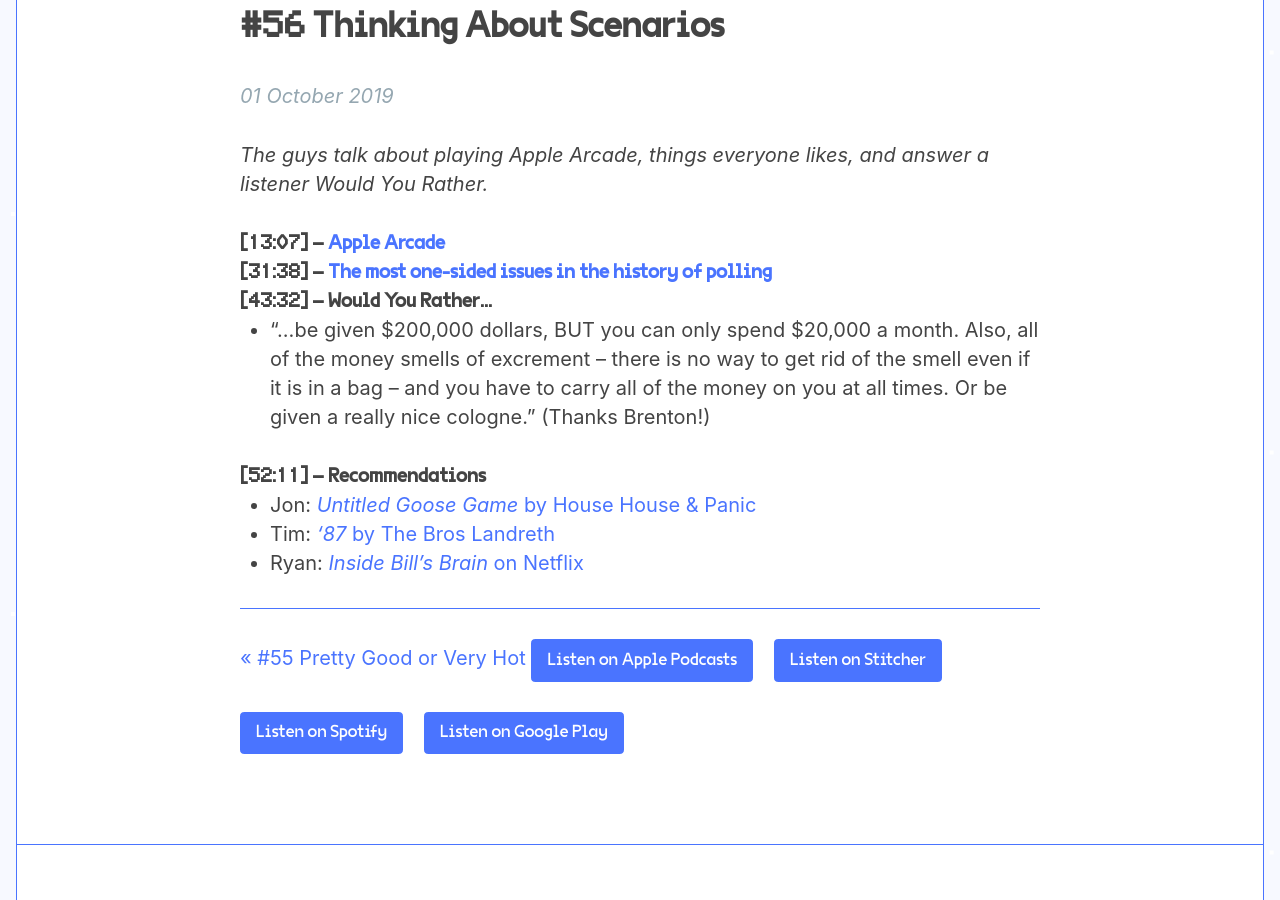
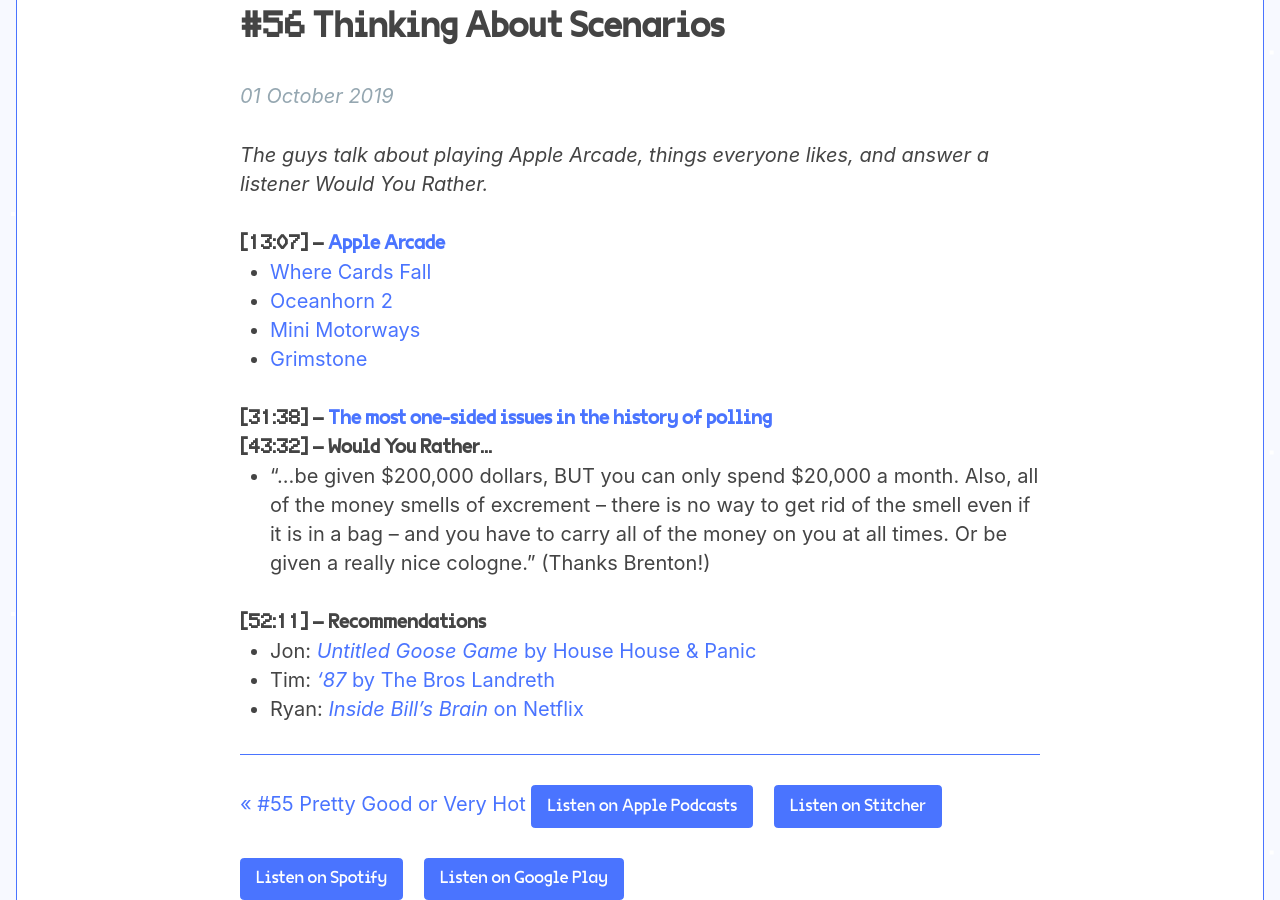
Before and after one commit to jondueck/whatevertown, a Jekyll site: the page built from _posts/2019-10-01-episode-56.markdown, in a window 1280 px wide and 900 px high, scrolled down 571 px. Built offline with Jekyll 4.4.1, drawn with Linux system fonts in a browser that asks for light colours; some web fonts are replaced; comment, search, counter and statistics services are not loaded.

Commit message:
Updated Episode 56

```diff
--- a/_posts/2019-10-01-episode-56.markdown
+++ b/_posts/2019-10-01-episode-56.markdown
@@ -20,6 +20,10 @@
 ---
 
 ### [13:07] – [Apple Arcade](https://www.apple.com/ca/apple-arcade/)
+- [Where Cards Fall](http://wherecardsfall.com)
+- [Oceanhorn 2](https://www.oceanhorn.com/)
+- [Mini Motorways](https://www.polygon.com/2019/9/26/20884098/mini-motorway-dinosaur-polo-club-impressions)
+- [Grimstone](https://apps.apple.com/us/app/grindstone/id1357426636)
 
 ### [31:38] – [The most one-sided issues in the history of polling](https://fivethirtyeight.com/features/how-to-win-an-election/)
 
```
